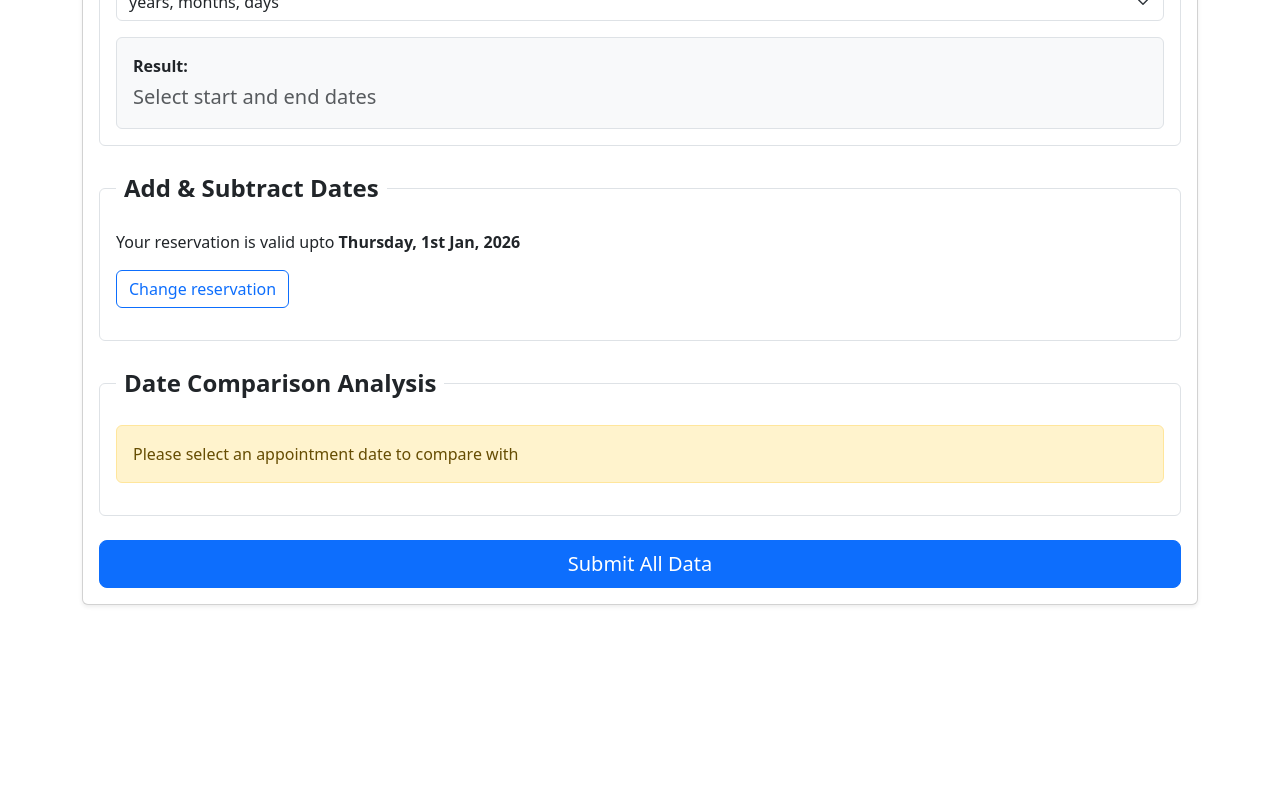
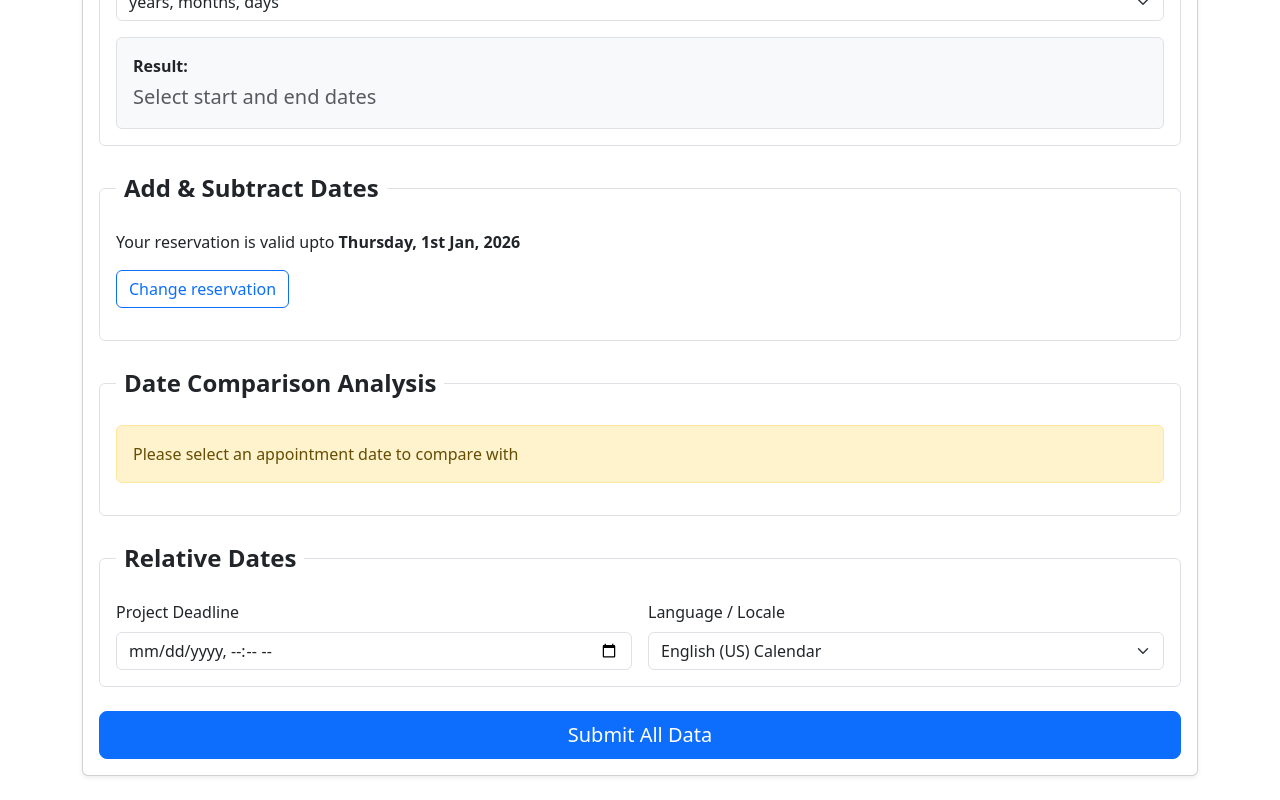
Before and after one commit to Rinidh/chronolab-date, a React (Vite) app: page / in a window 1280 px wide. Shown: the part 1097-1897 px from the top of the page. Before the commit the page ends 1726 px from the top, so only its background shows below. Built offline with nearby package versions, Linux system fonts and the light colour scheme.

Commit message:
style: enhance RelativeDates component with Bootstrap CSS

```diff
--- a/src/App.jsx
+++ b/src/App.jsx
@@ -41,7 +41,7 @@ function App() {
             <DateDifference methods={methods} />
             <AddSubtractDate methods={methods} />
             <DateComparisonAnalysis methods={methods} />
-            {/* <RelativeDates methods={methods} /> */}
+            <RelativeDates methods={methods} />
             {/* <TimeZone methods={methods} /> */}
 
             <div className="d-grid mt-4">
--- a/src/components/RelativeDates.jsx
+++ b/src/components/RelativeDates.jsx
@@ -26,15 +26,22 @@ export const RelativeDates = ({ methods }) => {
   };
 
   return (
-    <fieldset>
-      <legend>Relative Dates</legend>
+    <fieldset className="border rounded p-3 mb-4">
+      <legend className="float-none w-auto px-2 fw-semibold">
+        Relative Dates
+      </legend>
 
-      <div>
-        <label htmlFor="deadline">Set your Project Deadline on:</label>
+      <div className="row g-3 align-items-end">
+        <div className="col-md-6">
+          <label htmlFor="deadline" className="form-label">
+            Project Deadline
+          </label>
           <input
             type="datetime-local"
             id="deadline"
-          name="deadline"
+            className={`form-control ${
+              formState.errors.deadline ? "is-invalid" : ""
+            }`}
             {...register("deadline", {
               required: "Please select a deadline",
               valueAsDate: true,
@@ -42,18 +49,20 @@ export const RelativeDates = ({ methods }) => {
           />
 
           {formState.errors.deadline && (
-          <p role="alert">{formState.errors.deadline.message}</p>
+            <div className="invalid-feedback d-block">
+              {formState.errors.deadline.message}
+            </div>
           )}
+        </div>
 
-        {deadline && <p>{getMessage()}</p>}
-
+        <div className="col-md-6">
+          <label htmlFor="locale" className="form-label">
+            Language / Locale
+          </label>
           <select
-          name="locale"
             id="locale"
-          onChange={(e) => {
-            console.log(e.target.value);
-            setCurrentLocale(e.target.value);
-          }}
+            className="form-select"
+            onChange={(e) => setCurrentLocale(e.target.value)}
           >
             {Object.entries(locales).map(([key, value]) => (
               <option key={key} value={key}>
@@ -62,6 +71,11 @@ export const RelativeDates = ({ methods }) => {
             ))}
           </select>
         </div>
+      </div>
+
+      {deadline && (
+        <div className="alert alert-info mt-3 mb-0">{getMessage()}</div>
+      )}
     </fieldset>
   );
 };
```
Lines whose indentation alone changed are shown as unchanged.
